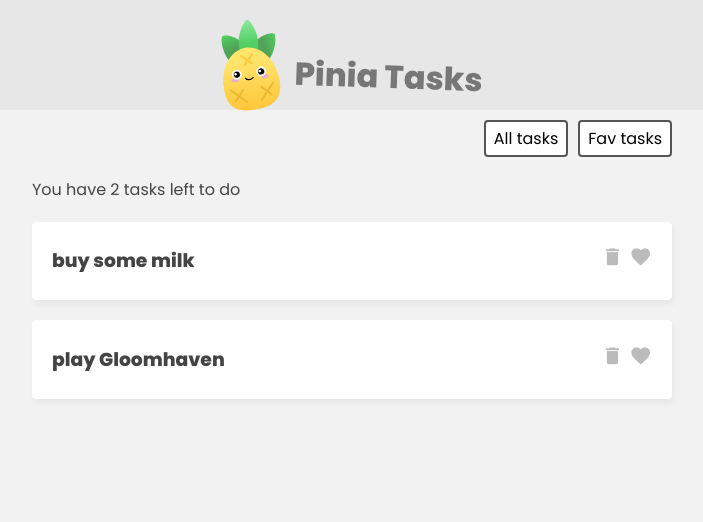
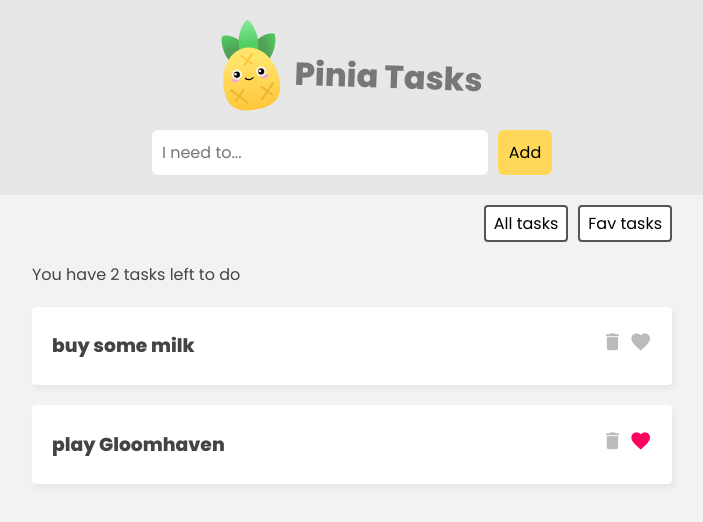
Before and after one commit to chuluq/pinia-tasks, a Vue app: page / in a window 1280 px wide. Shown: the top 522 px of the page, without its empty margins (288-991 px from the left). Built offline with nearby package versions, Linux system fonts and the light colour scheme.

Commit message:
feat: add actions

```diff
--- a/src/App.vue
+++ b/src/App.vue
@@ -1,6 +1,7 @@
 <script setup lang="ts">
 import { ref } from 'vue';
 import TaskDetails from './components/TaskDetails.vue';
+import TaskForm from './components/TaskForm.vue';
 import { useTaskStore } from './stores/TaskStore.ts';
 
 const taskStore = useTaskStore();
@@ -14,6 +15,10 @@
       <img src="./assets/pinia-logo.svg" alt="pinia-logo" />
       <h1>Pinia Tasks</h1>
     </header>
+
+    <div class="new-task-form">
+      <TaskForm />
+    </div>
 
     <nav class="filter">
       <button @click="filter = 'all'">All tasks</button>
--- a/src/assets/main.css
+++ b/src/assets/main.css
@@ -59,6 +59,9 @@
   cursor: pointer;
   color: #bbb;
 }
+.task i.active {
+  color: #ff005d;
+}
 
 /* filter nav */
 .filter {
@@ -77,3 +80,32 @@
   font-size: 0.8em;
   font-size: 1em;
 }
+
+/* new task form */
+.new-task-form {
+  background: #e7e7e7;
+  padding: 20px 0;
+}
+form {
+  max-width: 400px;
+  margin: 0 auto;
+  display: grid;
+  grid-template-columns: 3fr 1fr;
+  gap: 10px;
+}
+form button {
+  background: #ffd859;
+  border: 0;
+  padding: 10px;
+  font-family: 'Poppins';
+  border-radius: 6px;
+  cursor: pointer;
+  font-size: 1em;
+}
+form input {
+  border: 0;
+  padding: 10px;
+  border-radius: 6px;
+  color: #555;
+  font-size: 1em;
+}
--- a/src/components/TaskDetails.vue
+++ b/src/components/TaskDetails.vue
@@ -1,15 +1,22 @@
 <script setup lang="ts">
-import type { Task } from '@/stores/TaskStore';
+import { useTaskStore, type Task } from '@/stores/TaskStore';
 
 defineProps<{ task: Task }>();
+
+const taskStore = useTaskStore();
 </script>
 
 <template>
   <div class="task">
     <h3>{{ task.title }}</h3>
     <div class="icons">
-      <i class="material-icons">delete</i>
-      <i class="material-icons">favorite</i>
+      <i @click="taskStore.deleteTask(task.id)" class="material-icons">delete</i>
+      <i
+        @click="taskStore.toggleFav(task.id)"
+        class="material-icons"
+        :class="{ active: task.isFav }"
+        >favorite</i
+      >
     </div>
   </div>
 </template>
--- /dev/null
+++ b/src/components/TaskForm.vue
@@ -0,0 +1,27 @@
+<script setup lang="ts">
+import { useTaskStore } from '@/stores/TaskStore';
+import { ref } from 'vue';
+
+const taskStore = useTaskStore();
+
+const newTask = ref('');
+
+const handleAddTask = () => {
+  if (newTask.value.length > 0) {
+    taskStore.addTask({
+      id: Date.now() + Math.random(),
+      title: newTask.value,
+      isFav: false,
+    });
+
+    newTask.value = '';
+  }
+};
+</script>
+
+<template>
+  <form @submit.prevent="handleAddTask">
+    <input type="text" name="newTask" placeholder="I need to..." v-model="newTask" />
+    <button type="submit">Add</button>
+  </form>
+</template>
--- a/src/stores/TaskStore.ts
+++ b/src/stores/TaskStore.ts
@@ -26,4 +26,18 @@
       return state.tasks.length;
     },
   },
+  actions: {
+    addTask(task: Task) {
+      this.tasks.push(task);
+    },
+    deleteTask(id: number) {
+      this.tasks = this.tasks.filter((task) => task.id !== id);
+    },
+    toggleFav(id: number) {
+      const task = this.tasks.find((task) => task.id === id);
+      if (task) {
+        task.isFav = !task.isFav;
+      }
+    },
+  },
 });
```
